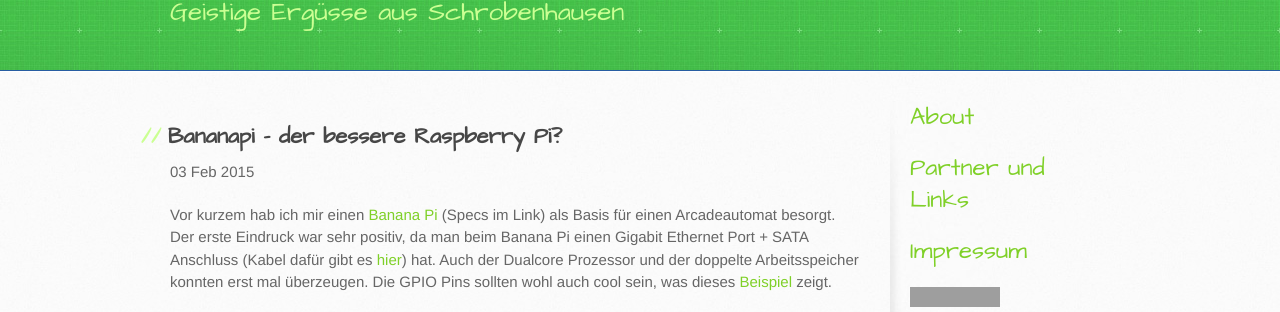
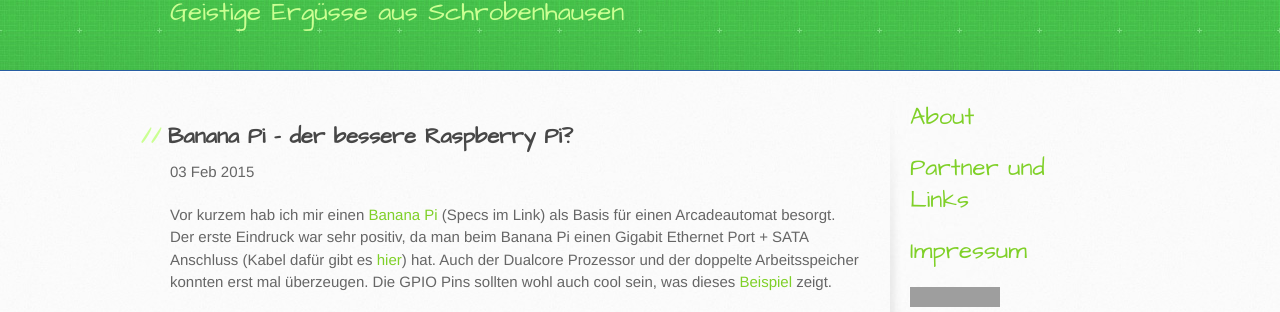
Before and after one commit to pseiler/phils3rs_blog, a Jekyll site: the page built from _posts/2015-02-03-bananapi-der-bessere-raspberrypi.md, in a window 1280 px wide. Shown: the part 130-442 px from the top of the page. Built offline with Jekyll 4.4.1, drawn with Linux system fonts in a browser that asks for light colours; Markdown is read by kramdown in place of the engine named in the settings; grey boxes are pictures that could not be loaded.

Commit message:
- fixed name convention of banana pi

```diff
--- a/_posts/2015-02-03-bananapi-der-bessere-raspberrypi.md
+++ b/_posts/2015-02-03-bananapi-der-bessere-raspberrypi.md
@@ -1,6 +1,6 @@
 ---
 layout: post
-title: Bananapi - der bessere Raspberry Pi?
+title: Banana Pi - der bessere Raspberry Pi?
 categories:
 - Technik
 date: 2015-02-03 18:26:00.000000000 +02:00
```
